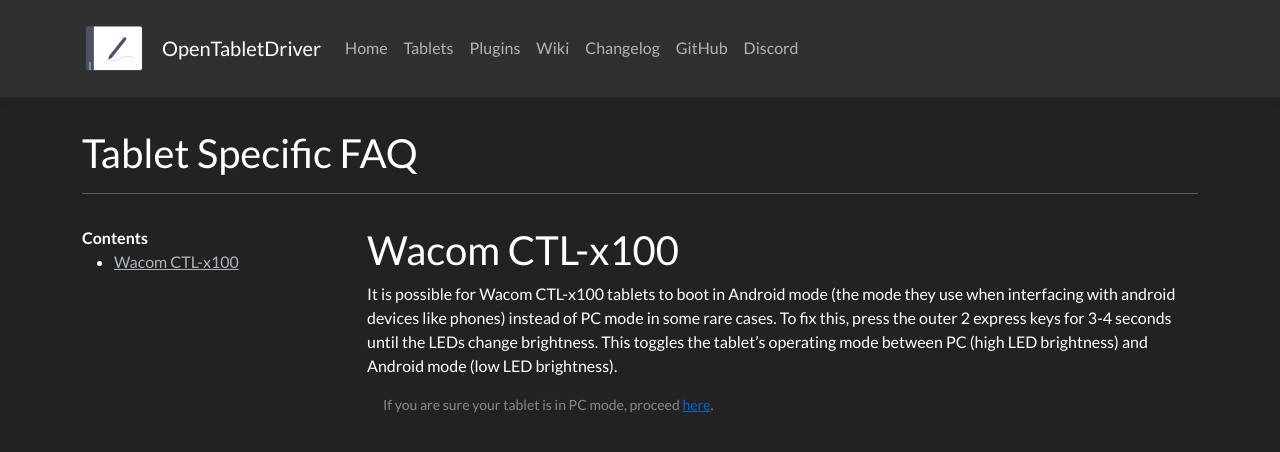
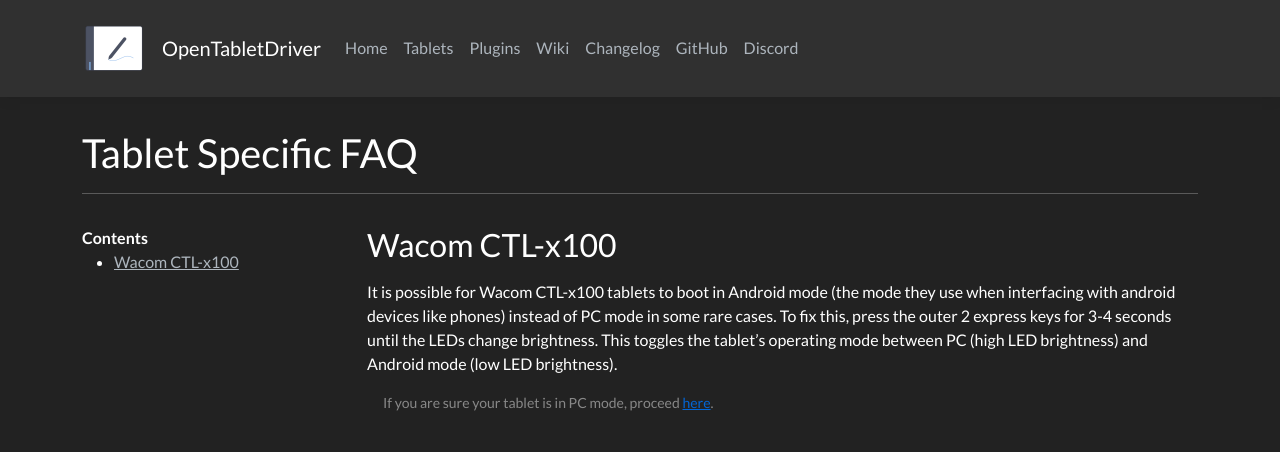
Before and after one commit to OpenTabletDriver/opentabletdriver.github.io, a Jekyll site: the page built from _wiki/FAQ/TabletSpecific.md, in a window 1280 px wide. Shown: the top 452 px of the page. Built offline with Jekyll 4.4.1, drawn with Linux system fonts in a browser that asks for light colours; nearby versions of some CDN libraries.

```diff
--- a/_wiki/FAQ/TabletSpecific.md
+++ b/_wiki/FAQ/TabletSpecific.md
@@ -2,7 +2,7 @@
 title: Tablet Specific FAQ
 ---
 
-## Wacom CTL-x100
+### Wacom CTL-x100
 
 It is possible for Wacom CTL-x100 tablets to boot in Android mode (the mode they use when interfacing with android devices like phones) instead of PC mode in some rare cases. To fix this, press
 the outer 2 express keys for 3-4 seconds until the LEDs change brightness. This toggles the tablet's operating mode
```
